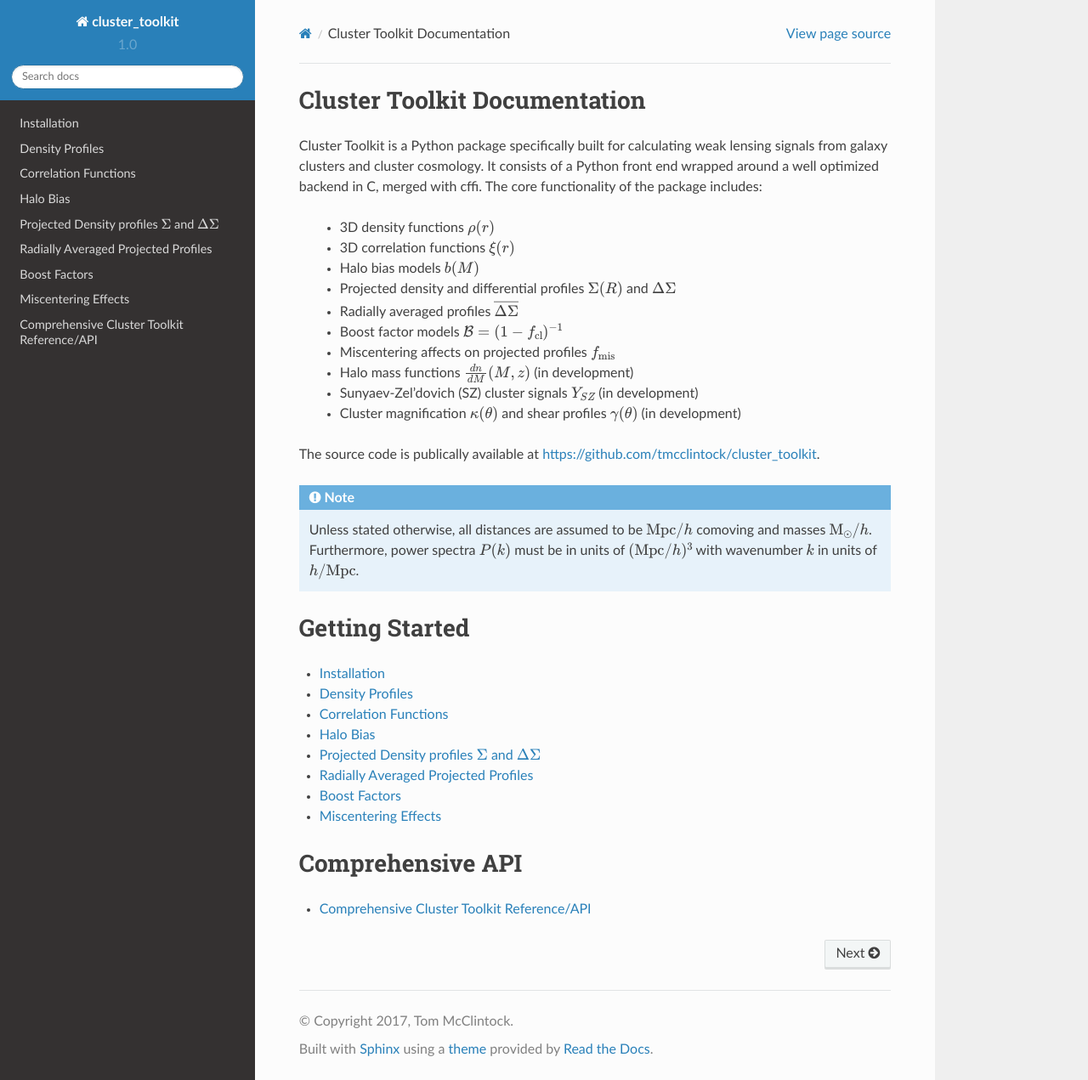
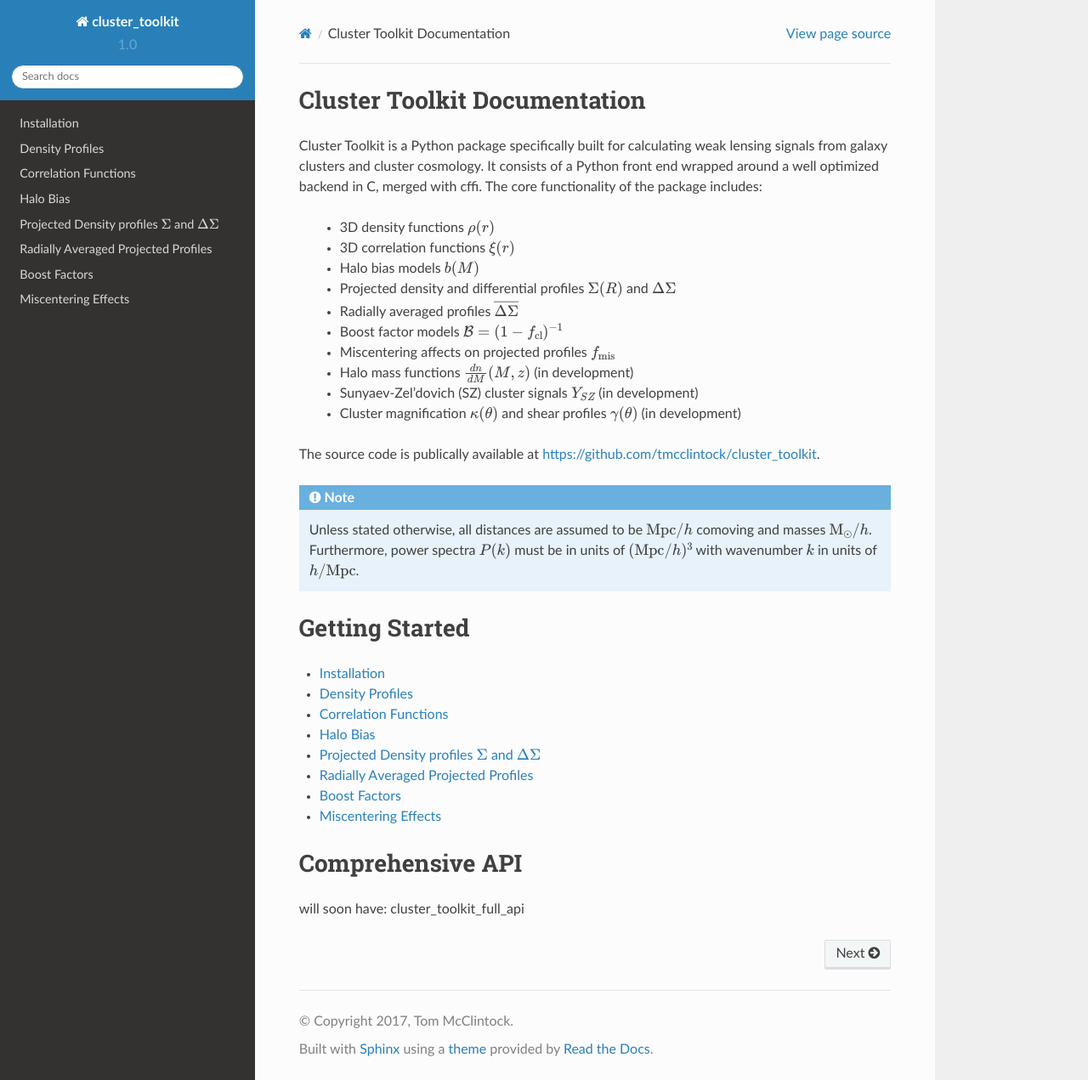
Before and after one commit to tmcclintock/cluster_toolkit, a Sphinx documentation site: the page built from docs/index.rst, in a window 1280 px wide and 1271 px high. Shown: the whole window at 85% size. Built offline with Sphinx 7.4.7 and the Read the Docs theme 2.0.0, drawn with Linux system fonts in a browser that asks for light colours.

Commit message:
Trying to fix the RTDs.

```diff
--- a/docs/cluster_toolkit_full_api.rst
+++ b/docs/cluster_toolkit_full_api.rst
@@ -2,8 +2,7 @@
 Comprehensive Cluster Toolkit Reference/API
 ******************************************************
 
-.. automodapi:: cluster_toolkit.bias
 
 
 
-in progress
+in progress.. automodapi:: cluster_toolkit.bias
--- a/docs/conf.py
+++ b/docs/conf.py
@@ -31,9 +31,9 @@
 # extensions coming with Sphinx (named 'sphinx.ext.*') or your custom
 # ones.
 extensions = ['sphinx.ext.todo',
-              'sphinx.ext.mathjax',
-              'sphinx_automodapi.automodapi',
-              'sphinxcontrib.napoleon']
+              'sphinx.ext.mathjax']#,
+              #'sphinx_automodapi.automodapi',
+              #'sphinxcontrib.napoleon']
 
 # Add any paths that contain templates here, relative to this directory.
 templates_path = ['_templates']
--- a/docs/index.rst
+++ b/docs/index.rst
@@ -45,4 +45,4 @@
 .. toctree::
    :maxdepth: 1
 
-   cluster_toolkit_full_api
+will soon have: cluster_toolkit_full_api
```
